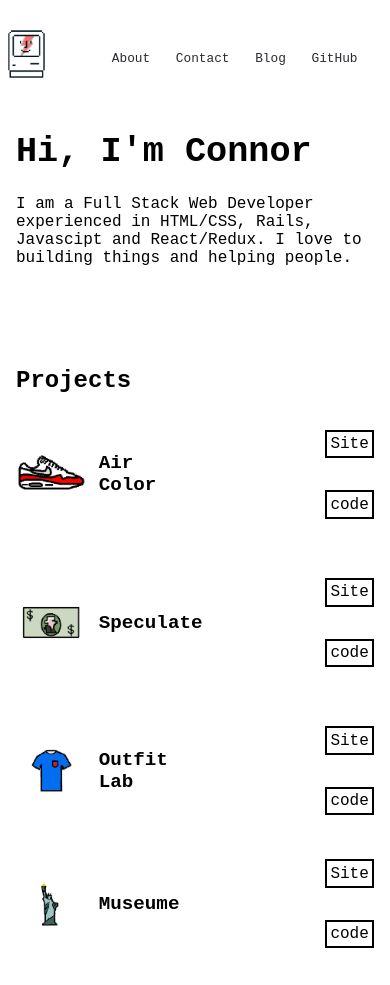
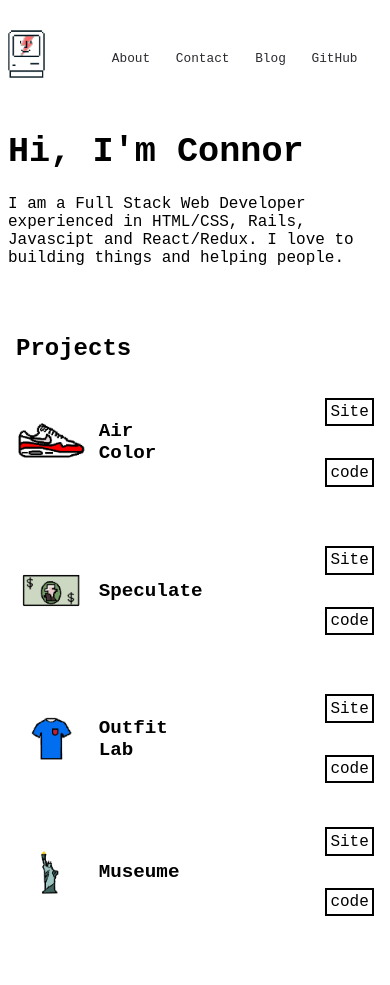
Before and after one commit to Connor-Callahan/connorwcallahan.com, a Gatsby site: page / in a window 390 px wide. After the commit the page ends 953 px from the top, so only its background shows below. Built offline with nearby package versions, Linux system fonts and the light colour scheme; Gatsby itself is replaced by a stand-in of ours.

Commit message:
mobile adjustments

```diff
--- a/src/style/index.scss
+++ b/src/style/index.scss
@@ -1,6 +1,7 @@
 
 .app {
   // border: solid 2px black;
+  // overflow-x: hidden;
   height: 100%;
   width: 100%;
 }
@@ -24,7 +25,6 @@ header {
     justify-content: space-between;
     transition: height 0.3s ease;
     // border:2px solid red;
-    padding-bottom: 2em;
 
     h1 {
       font-size: 2.2rem;
@@ -41,3 +41,24 @@ header {
     }
   }
 }
+
+@media(max-width: 850px) {
+  header {
+
+    .summary {
+      width: 100%;
+      margin-right: 0rem;
+      padding: 0;
+      h1 {
+
+      }
+
+      img {
+
+      }
+      p {
+
+      }
+    }
+  }
+}
--- a/src/style/navigation.scss
+++ b/src/style/navigation.scss
@@ -67,10 +67,11 @@ nav  {
 
 @media (max-width: 850px) {
   nav {
-
     .nav-container {
       padding-left: 0rem;
+      margin: 0rem;
       width: 100%;
+      padding: 0;
       .icon {
         .text {
           visibility: hidden;
@@ -80,7 +81,7 @@ nav  {
       }
       .nav-links {
         font-size: 0.8rem;
-        margin-left: -8em;
+        // margin-left: -8em;
         .link {
         }
       }
--- a/src/style/projects.scss
+++ b/src/style/projects.scss
@@ -98,6 +98,8 @@
 @media (orientation: portrait) {
   .listing {
     .project-container {
+      // padding: 0 0 0 0;
+
       .project {
         .project-icon {
 
```
